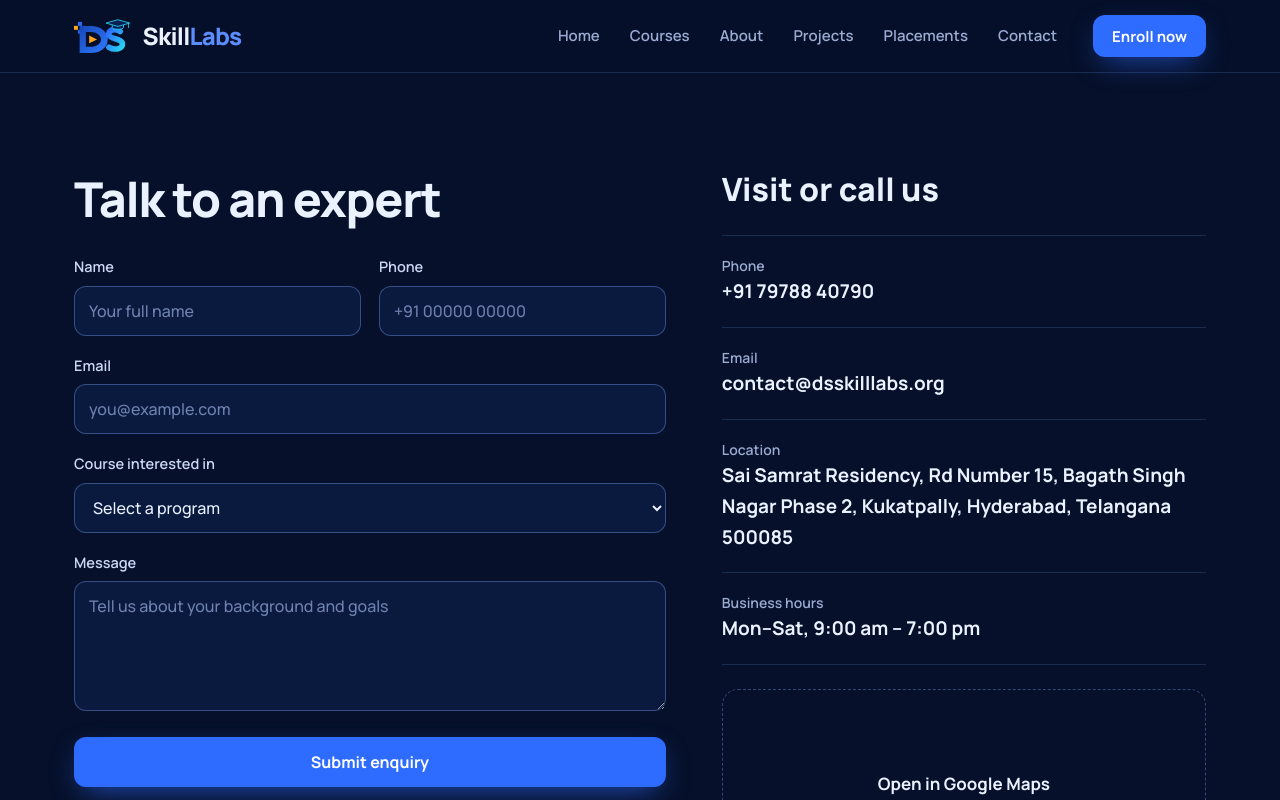
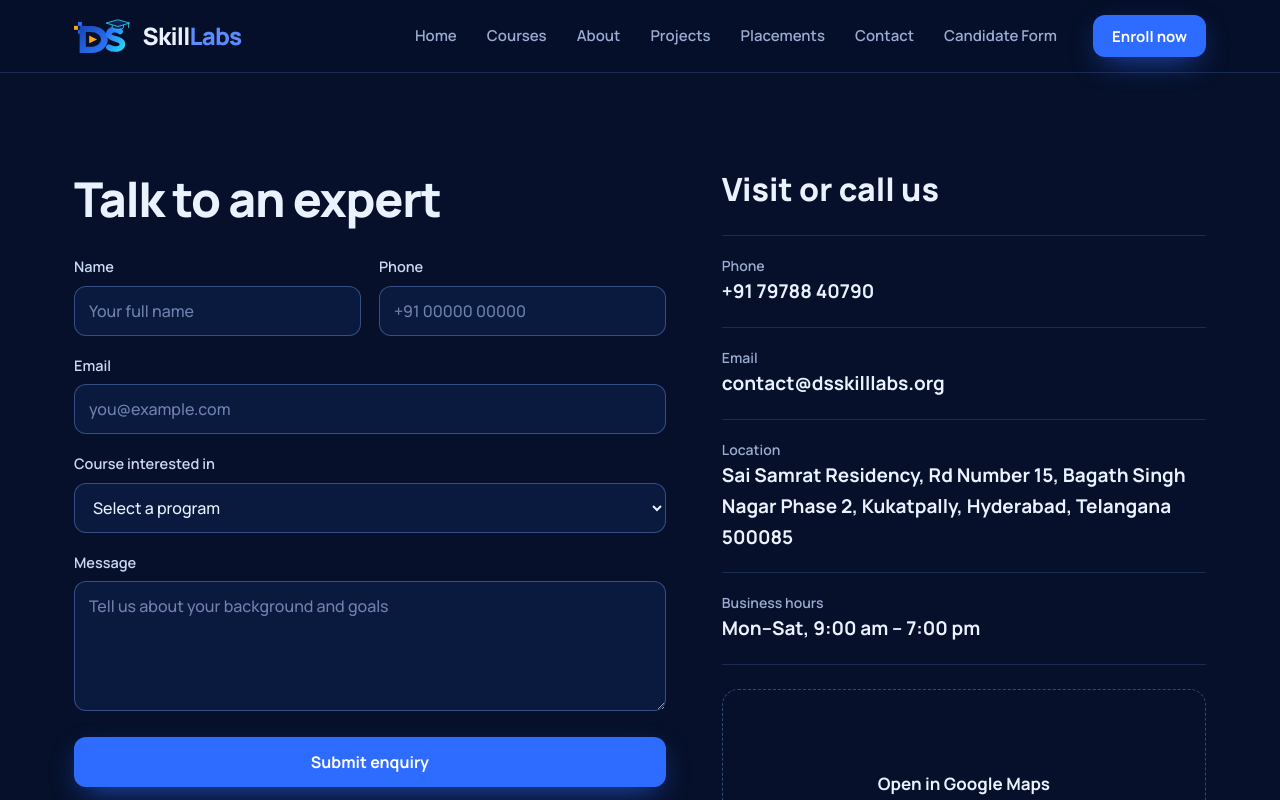
Before and after one commit to dsskilllabs-beep/DSSkillLabs, a Next.js app: page /contact in a window 1280 px wide. Shown: the top 800 px of the page. Built offline with nearby package versions, Linux system fonts and the light colour scheme.

Commit message:
Update site.ts

```diff
--- a/data/site.ts
+++ b/data/site.ts
@@ -16,5 +16,6 @@ export const site = {
     { label: 'Projects', href: '/projects' },
     { label: 'Placements', href: '/placements' },
     { label: 'Contact', href: '/contact' },
+    { label: 'Candidate Form', href: '/candidate-registration' },
   ],
 } as const;
```
